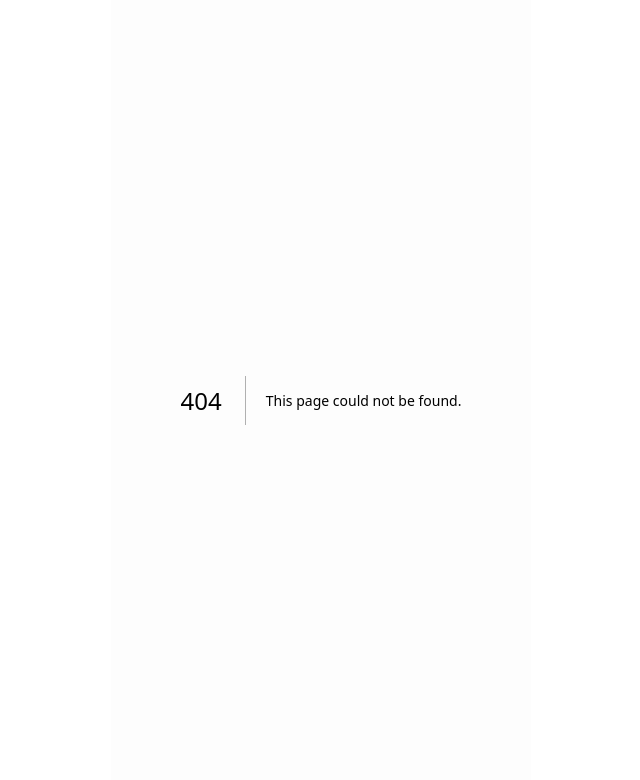
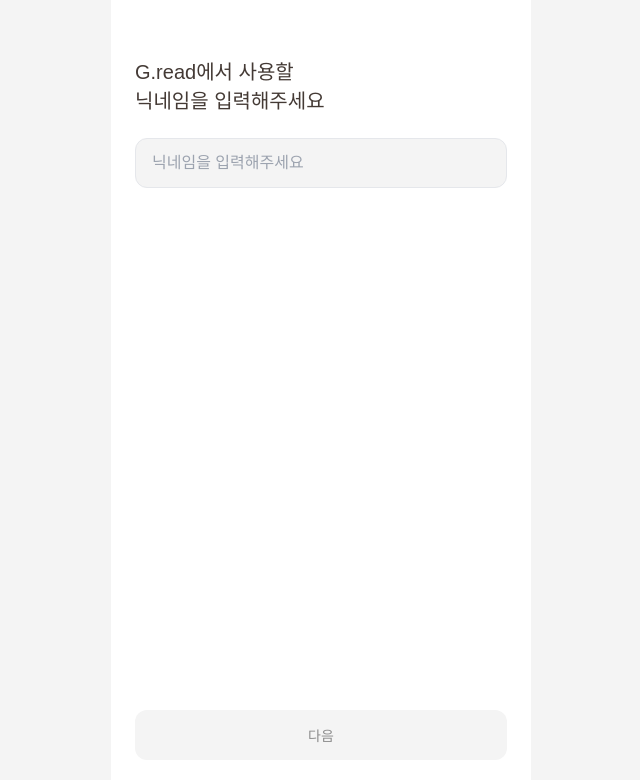
Before and after one commit to GDGoC2026-TripleS-Project/2026_TRIPLES_TEAM_8_FE, a Next.js app: page /onboarding/nickname in a window 1280 px wide. Before the commit this address had no page. Shown: the top 780 px of the page, without its empty margins (319-959 px from the left). Built offline with nearby package versions, Linux system fonts and the light colour scheme; a web font is replaced by a local one.

Commit message:
feat: 닉네임 설정 화면 UI 구현

```diff
--- /dev/null
+++ b/src/app/(auth)/onboarding/nickname/page.tsx
@@ -0,0 +1,90 @@
+"use client";
+
+import { useState } from "react";
+import { useRouter } from "next/navigation";
+import Image from "next/image";
+import Button from "@/components/common/Button";
+
+export default function OnboardingNicknamePage() {
+  const router = useRouter();
+
+  const [nickname, setNickname] = useState("");
+  const [isFocused, setIsFocused] = useState(false);
+
+  // 닉네임 유효성 검사 (2-10자)
+  const isValid = nickname.length >= 2 && nickname.length <= 10;
+
+  const showError = nickname.length > 0 && !isValid;
+
+  const handleNext = () => {
+    if (!isValid) return;
+
+    // TODO: POST /api/login/onboarding (readerType, testResultCode, email)
+    router.push("/home");
+  };
+
+  return (
+    <div className="h-screen flex flex-col bg-white px-6 pt-14 pb-10">
+      {/* 상단 타이틀 */}
+      <h1 className="text-primary-dark text-h1_m mb-6">
+        G.read에서 사용할
+        <br />
+        닉네임을 입력해주세요
+      </h1>
+
+      {/* 입력 영역 */}
+      <div className="relative">
+        <input
+          type="text"
+          value={nickname}
+          placeholder="닉네임을 입력해주세요"
+          onChange={(e) => setNickname(e.target.value)}
+          onFocus={() => setIsFocused(true)}
+          onBlur={() => setIsFocused(false)}
+          className={`
+            w-full h-[50px] px-4 rounded-xl outline-none bg-gray-bg
+            text-gray-text1 text-h2_m
+            transition-colors
+            ${
+              showError
+                ? "border border-system-error"
+                : isFocused
+                  ? "border border-gray-text1"
+                  : "border none"
+            }
+          `}
+        />
+
+        {/* clear 버튼 */}
+        {nickname.length > 0 && (
+          <button
+            type="button"
+            onClick={() => setNickname("")}
+            className="absolute right-3 top-1/2 -translate-y-1/2"
+          >
+            <Image
+              src="/common/icon-x.svg"
+              alt="clear"
+              width={24}
+              height={24}
+            />
+          </button>
+        )}
+      </div>
+
+      {/* 에러 메시지 */}
+      {showError && (
+        <p className="text-system-error text-body_m mt-2">
+          ⚠ 닉네임은 2~10자로 입력해주세요
+        </p>
+      )}
+
+      {/* 하단 버튼 */}
+      <div className="mt-auto">
+        <Button onClick={handleNext} disabled={!isValid} className="w-full">
+          다음
+        </Button>
+      </div>
+    </div>
+  );
+}
--- a/src/app/(auth)/onboarding/result/page.tsx
+++ b/src/app/(auth)/onboarding/result/page.tsx
@@ -97,7 +97,10 @@
 
       {/* 하단 버튼 */}
       <div className="mt-auto w-full">
-        <Button onClick={() => router.push("/nickname")} className="w-full">
+        <Button
+          onClick={() => router.push("/onboarding/nickname")}
+          className="w-full"
+        >
           닉네임 설정
         </Button>
       </div>
```
Also changed, not shown: public/common/icon-x.svg (added).
